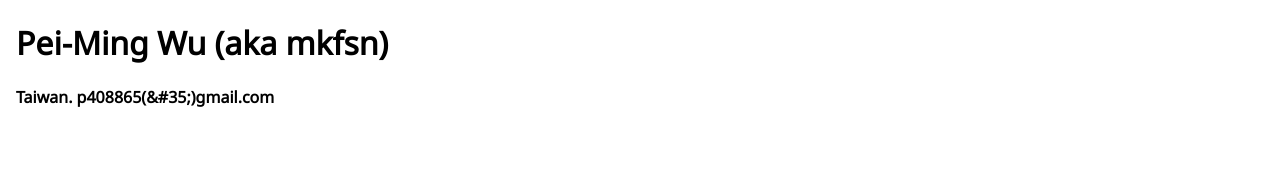
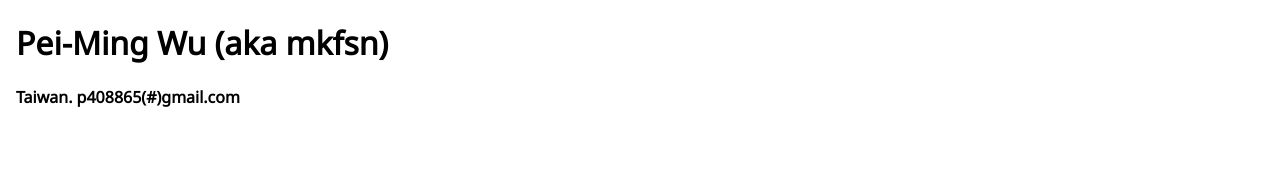
Before and after one commit to mkfsn/resume, a Next.js app: page / in a window 1280 px wide. Shown: the top 176 px of the page. Built offline with nearby package versions, Linux system fonts and the light colour scheme.

Commit message:
fix: update profile address

```diff
--- a/components/profile.js
+++ b/components/profile.js
@@ -3,7 +3,7 @@ import style from "./profile.module.css"
 export default function Profile() {
     const name = 'Pei-Ming Wu';
     const aka = '(aka mkfsn)'
-    const address = 'Taiwan. p408865(&#35;)gmail.com';
+    const address = 'Taiwan. p408865(#)gmail.com';
     const links = [
         {logo: 'home', href: 'https://mkfsn.github.io'},
         {logo: 'logo-github', href: 'https://github.com/mkfsn'},
```
